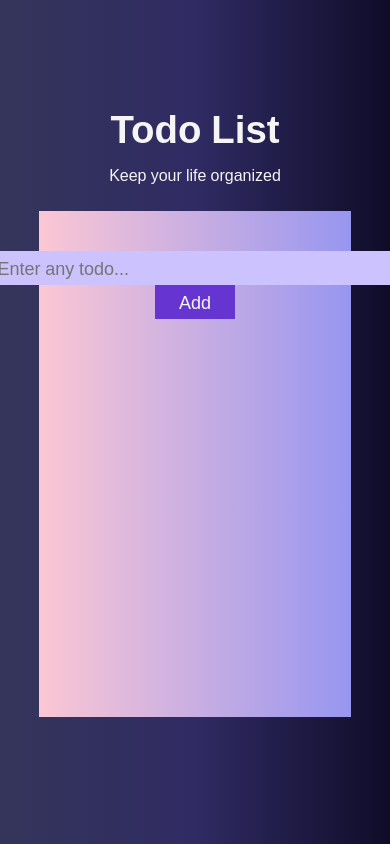
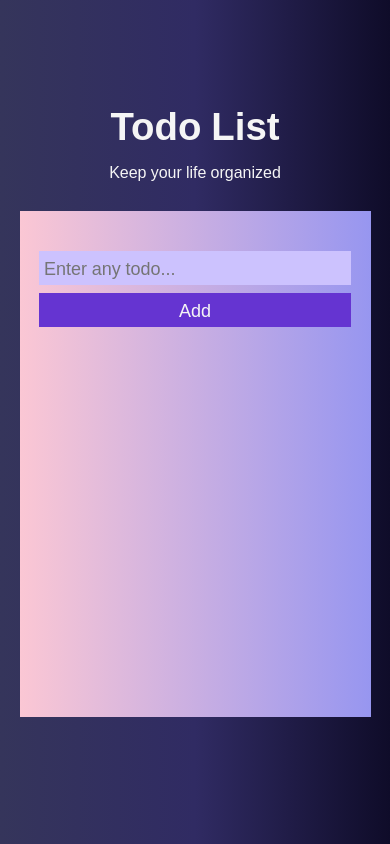
Before and after one commit to AygunHajiyeva/TODOLIST-APP, a React (Create React App) app: page / in a window 390 px wide. Built offline with nearby package versions, Linux system fonts and the light colour scheme.

Commit message:
added meadia query

```diff
--- a/src/App.css
+++ b/src/App.css
@@ -102,7 +102,6 @@ form button:hover {
   justify-content: space-between;
   background-color: #7e64ff;
   border: none;
-
   width: 484px;
   margin-top: 10px;
 }
@@ -122,3 +121,33 @@ form button:hover {
   height: 25px;
   cursor: pointer;
 }
+
+
+@media all and (max-width: 768px) {
+ .app-section {
+  width: 90vw;
+padding: 20px;
+ }
+
+  form input {
+    margin: 0;
+    width: 80vw;
+    max-width: 398px;
+
+  }
+
+  form button {
+
+    margin-top: 8px;
+    width: 80vw;
+    max-width: 398px;
+
+  }
+
+  .todo {
+    width: 78vw;
+    max-width: 398px;
+
+  }
+
+ }
```
